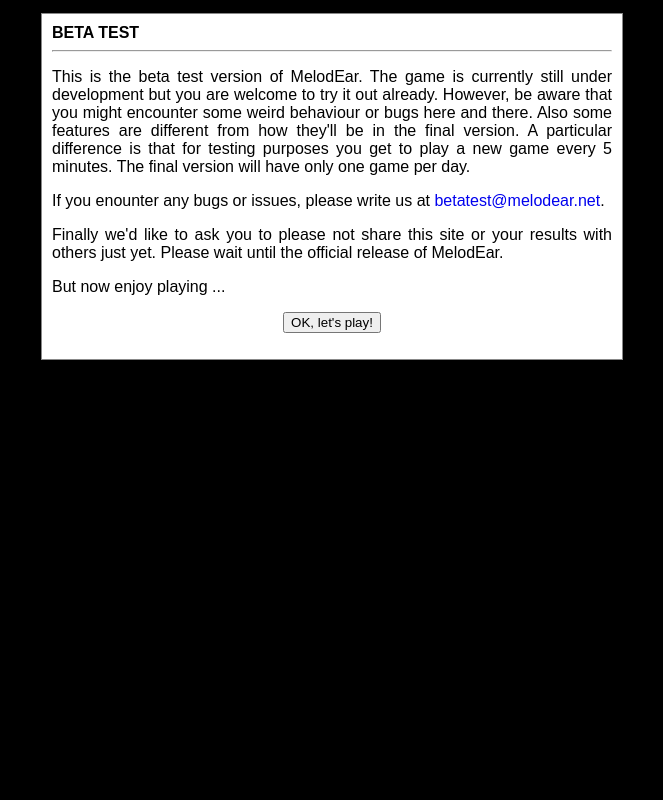
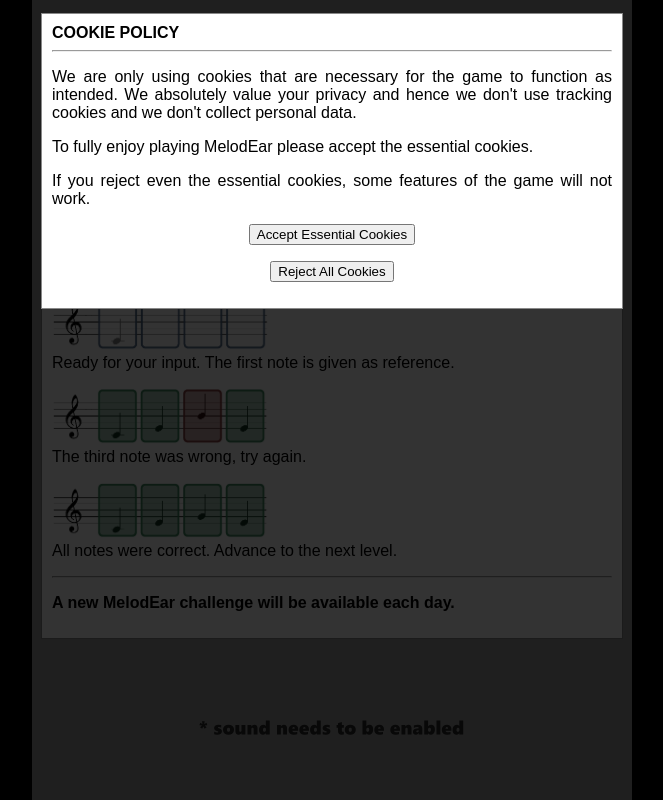
Before and after one commit to michaelschwier/MelodEar, a plain HTML site: page index.html in a window 1280 px wide. Shown: the whole page, without its empty margins (308-971 px from the left). Drawn offline with Linux system fonts and the light colour scheme.

Commit message:
removed beta test note

```diff
--- a/index.html
+++ b/index.html
@@ -116,33 +116,6 @@
         </div>
       </div>
     </div>
-    <!-- Modal Box Beta Test -->
-    <div id="betaModal" class="modal" style="background-color: rgb(0,0,0);">
-      <div class="modalContent">
-        <div>
-          <b>BETA TEST</b>
-        </div>
-        <hr>
-        <div>
-          <p>This is the beta test version of MelodEar.
-            The game is currently still under development but you are welcome to try
-            it out already. However, be aware that you might encounter some weird behaviour or bugs
-            here and there. Also some features are different from how they'll be in the
-            final version. A particular difference is that for testing purposes you get to play a new game every 5
-            minutes. The final version will have only one game per day.
-          </p>
-          <p>
-            If you enounter any bugs or issues, please write us at <a href="mailto:betatest@melodear.net">betatest@melodear.net</a>.
-          </p>
-          <p>
-            Finally we'd like to ask you to please not share this site or your results
-            with others just yet. Please wait until the official release of MelodEar.
-          </p>
-          <p>But now enjoy playing ...</p>
-          <p style="text-align: center"><button id=betaAcceptButton>OK, let's play!</button></p>
-        </div>
-      </div>
-    </div>
     <!-- Scripts -->
     <script src="scripts/howler/howler.core.min.js?v=2.2.3"></script>
     <script src="scripts/seedrandom/seedrandom.min.js?v=3.0.5"></script>
--- a/scripts/melodear.js
+++ b/scripts/melodear.js
@@ -18,15 +18,6 @@
   screenCanvas.width = canvas.width
   screenCanvas.height = canvas.height
 
-
-  // ----- Beta Test Dialog ---------------------------------------------------------------------
-  var betaModal = document.getElementById("betaModal");
-  var betaAcceptButton = document.getElementById("betaAcceptButton")
-  betaAcceptButton.onclick = function(event) {
-    event.stopImmediatePropagation()
-    setCookie("showBetaTestNotice", "True", 1)
-    betaModal.style.display = "none";
-  }
 
   // ----- Info Dialog ---------------------------------------------------------------------
   var infoModal = document.getElementById("infoModal");
@@ -502,10 +493,6 @@
   window.addEventListener('resize', resizeGame);
   window.addEventListener('orientationchange', resizeGame);
 
-  if (!getCookie("showBetaTestNotice")) {
-    betaModal.style.display = "block"
-  }
-
   if (!getCookie("cookiesAllowed")) {
     cookiePolicyModal.style.display = "block";
   }
```
